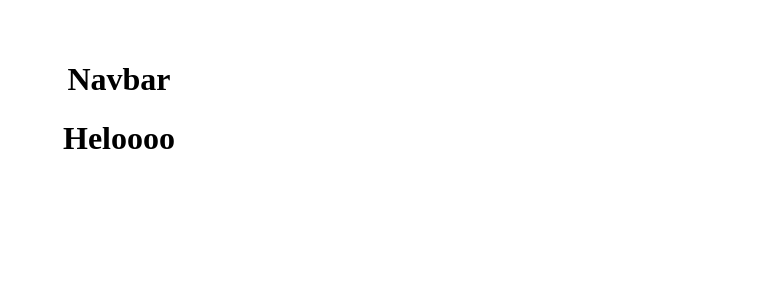
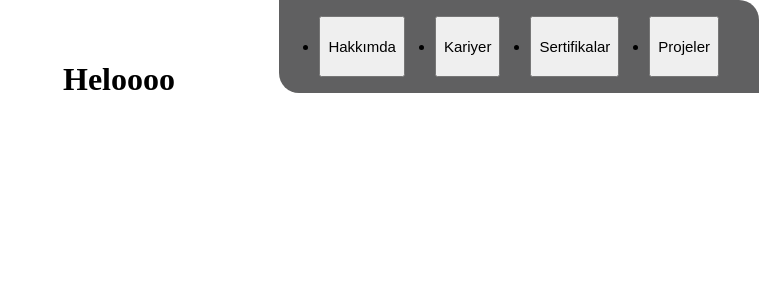
Before and after one commit to eren9677/PersonalWebsite, a React (Vite) app in the folder vite-project/: page / in a window 1280 px wide. Shown: the top 300 px of the page, without its empty margins (521-1280 px from the left). Built offline with nearby package versions, Linux system fonts and the light colour scheme.

Commit message:
created a navbar

```diff
--- a/vite-project/src/App.jsx
+++ b/vite-project/src/App.jsx
@@ -1,10 +1,10 @@
 import './App.css'
-import NavBar from "./components/NavBar.jsx"
+import Navbar from "./components/Navbar.jsx"
 
 function App() {
   return (
     <>
-    <NavBar />
+    <Navbar />
     <h1> Heloooo</h1>
     </>
   )
--- a/vite-project/src/components/NavBar.jsx
+++ b/vite-project/src/components/NavBar.jsx
@@ -1,11 +1,53 @@
-import React from 'react'
+import React from "react";
+import './navbar.css';
 
-const NavBar = () => {
+function Navbar({ setActiveComponent, activeComponent }) {
   return (
-    <div>
-        <h1>Navbar</h1>
-    </div>
-  )
+    <nav className="navbar">
+      <ul className="navbar-list">
+        <li className="navbar-item">
+          <button
+            className={`navbar-link ${activeComponent === "about" ? "active" : ""}`}
+            onClick={() => setActiveComponent("about")}
+          >
+            Hakkımda
+          </button>
+        </li>
+        <li className="navbar-item">
+          <button
+            className={`navbar-link ${activeComponent === "resume" ? "active" : ""}`}
+            onClick={() => setActiveComponent("resume")}
+          >
+            Kariyer
+          </button>
+        </li>
+        <li className="navbar-item">
+          <button
+            className={`navbar-link ${activeComponent === "certificate" ? "active" : ""}`}
+            onClick={() => setActiveComponent("certificate")}
+          >
+            Sertifikalar
+          </button>
+        </li>
+        <li className="navbar-item">
+          <button
+            className={`navbar-link ${activeComponent === "project" ? "active" : ""}`}
+            onClick={() => setActiveComponent("project")}
+          >
+            Projeler
+          </button>
+        </li>
+        {/* <li className="navbar-item">
+          <button
+            className={`navbar-link ${activeComponent === "contact" ? "active" : ""}`}
+            onClick={() => setActiveComponent("contact")}
+          >
+            Contact
+          </button>
+        </li> */}
+      </ul>
+    </nav>
+  );
 }
 
-export default NavBar
+export default Navbar;
--- /dev/null
+++ b/vite-project/src/components/navbar.css
@@ -0,0 +1,86 @@
+/*-----------------------------------*\
+  #NAVBAR
+\*-----------------------------------*/
+
+.navbar {
+    position: fixed;
+    bottom: 0;
+    left: 0;
+    width: 100%;
+    background: hsla(240, 1%, 17%, 0.75);
+    backdrop-filter: blur(10px);
+    border-radius: 12px 12px 0 0;
+    box-shadow: var(--shadow-2);
+    z-index: 5;
+}
+
+.navbar-list {
+    display: flex;
+    flex-wrap: wrap;
+    justify-content: center;
+    align-items: center;
+    padding: 0 10px;
+}
+
+.navbar-link {
+    color: var(--light-gray);
+    font-size: var(--fs-8);
+    padding: 20px 7px;
+    transition: color var(--transition-1);
+}
+
+.navbar-link:hover,
+.navbar-link:focus {
+    color: var(--light-gray-70);
+}
+
+.navbar-link.active {
+    color: var(--orange-yellow-crayola);
+}
+
+
+@media (min-width: 200px) {
+
+  /**
+   * #NAVBAR
+   */
+
+  .navbar {
+    border-radius: 20px 20px 0 0;
+    border-top: 3px solid var(--orange-yellow-crayola);
+  }
+
+  .navbar-link {
+    font-weight: var(--fw-600);
+    font-size: 18px;
+  }
+}
+
+
+
+@media (min-width: 1024px) {
+  .navbar {
+    position: absolute;
+    bottom: auto;
+    top: 0;
+    left: auto;
+    right: 0;
+    border-left: 3px solid var(--orange-yellow-crayola);
+    border-bottom: 3px solid var(--orange-yellow-crayola);
+    border-top: 0px;
+    width: max-content;
+    border-radius: 0 20px;
+    padding: 0 20px;
+    box-shadow: none;
+  }
+
+  .navbar-list {
+    gap: 30px;
+    padding: 0 20px;
+  }
+
+  .navbar-link {
+    font-weight: var(--fw-600);
+    font-size: 15px;
+  }
+}
```
